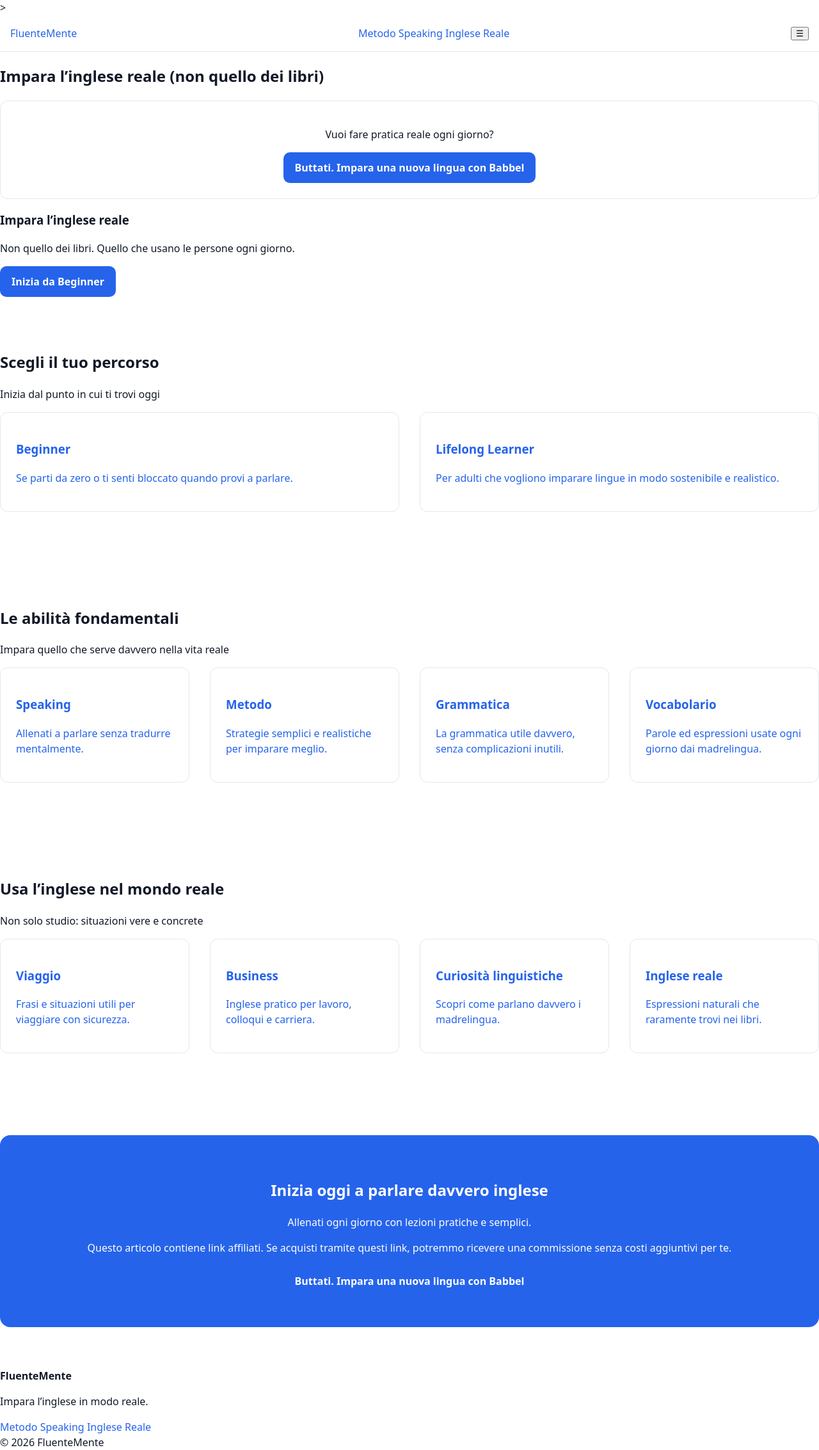
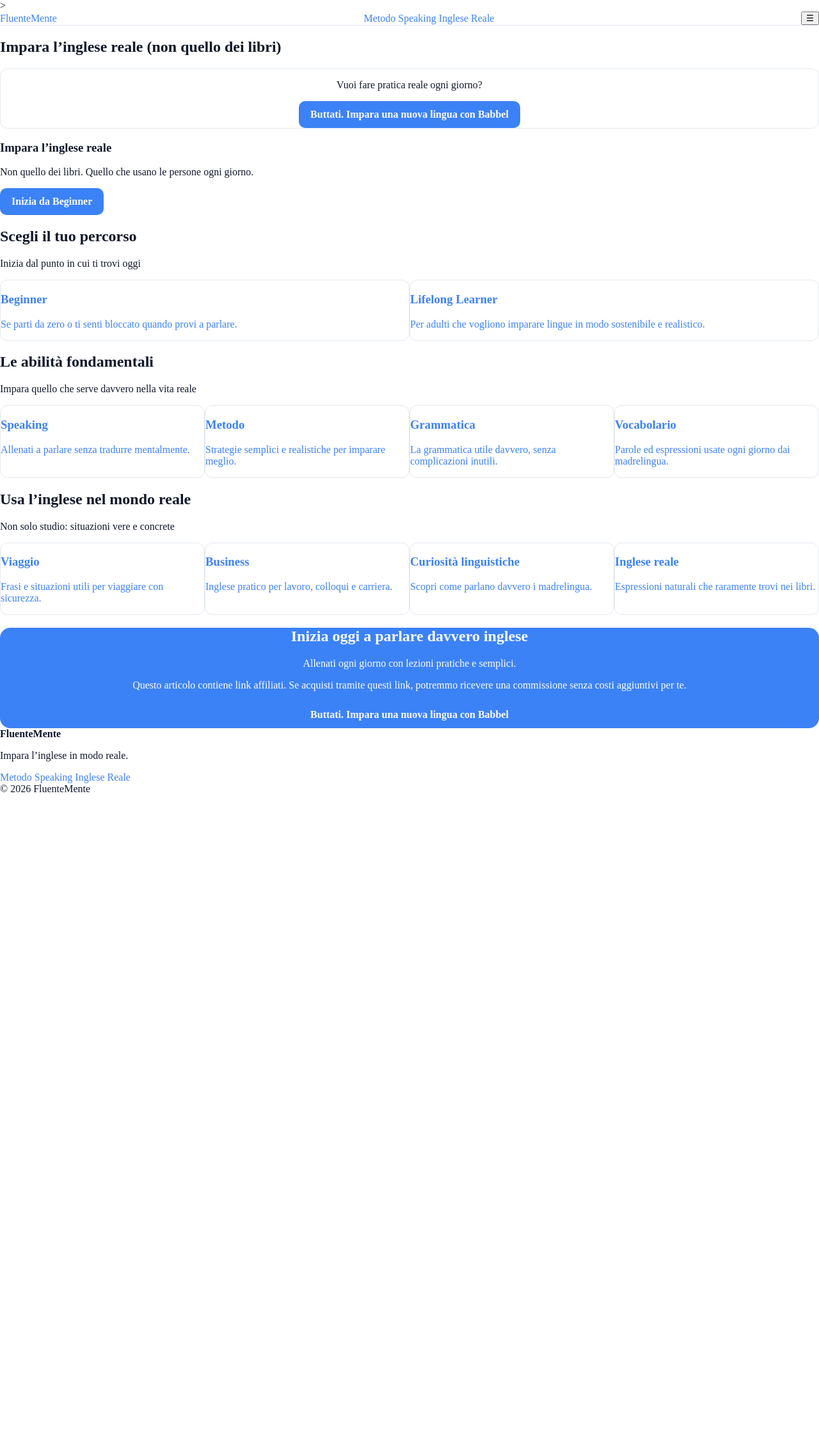
Before and after one commit to Nausica-c/Fluente-Mente, a Jekyll site: the page built from index.html, in a window 1280 px wide. Shown: the whole page at 64% size. Built offline with Jekyll 4.4.1, drawn with Linux system fonts in a browser that asks for light colours; after the commit the page ends 1242 px from its top, so only the background shows below that.

Commit message:
Update app.css

```diff
--- a/assets/css/app.css
+++ b/assets/css/app.css
@@ -8,36 +8,25 @@
 ========================= */
 
 :root {
-  /* COLORS */
+  /* BACKGROUND */
   --color-bg: #ffffff;
-  --color-text: #111827;
-  --color-text-soft: #6b7280;
-  --color-primary: #2563eb;
-  --color-border: #e5e7eb;
+  --color-surface: #f8fafc;
 
-  /* SPACING */
-  --space-1: 4px;
-  --space-2: 8px;
-  --space-3: 12px;
-  --space-4: 16px;
-  --space-5: 24px;
-  --space-6: 32px;
-  --space-7: 48px;
-  --space-8: 64px;
+  /* TEXT */
+  --color-text: #0f172a;
+  --color-text-soft: #475569;
 
-  /* TYPOGRAPHY */
-  --font-body: system-ui, -apple-system, sans-serif;
-  --font-heading: system-ui, -apple-system, sans-serif;
+  /* BRAND (più caldo e umano del blu puro) */
+  --color-primary: #3b82f6;   /* blu moderno */
+  --color-accent: #22c55e;    /* verde apprendimento */
+  --color-warm: #f59e0b;      /* evidenziazione */
 
-  --text-sm: 14px;
-  --text-base: 16px;
-  --text-lg: 18px;
-  --text-xl: 22px;
-  --text-2xl: 32px;
+  /* BORDERS */
+  --color-border: #e2e8f0;
 
-  --leading-tight: 1.2;
-  --leading-normal: 1.5;
-  --leading-loose: 1.7;
+  /* SHADOW */
+  --shadow-sm: 0 2px 10px rgba(15, 23, 42, 0.06);
+  --shadow-md: 0 10px 30px rgba(15, 23, 42, 0.10);
 }
 
 /* =========================
```
